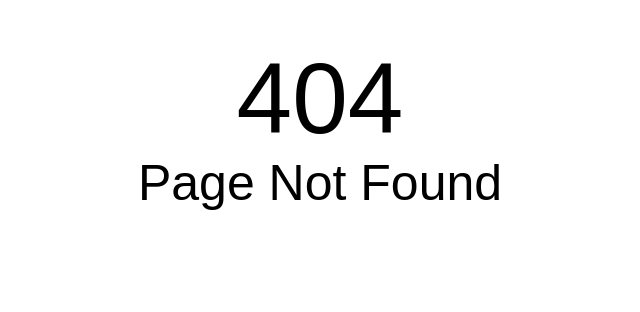
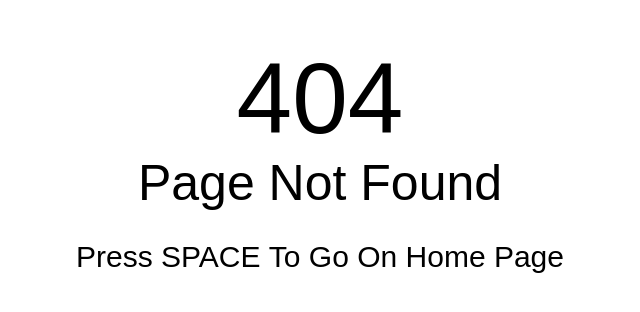
Before and after one commit to odczik/odczik.github.io, a plain HTML site: page 404.html in a window 1280 px wide. Shown: the whole page, without its empty margins (320-960 px from the left). Drawn offline with Linux system fonts and the light colour scheme.

Commit message:
Update 404.html

```diff
--- a/404.html
+++ b/404.html
@@ -43,6 +43,10 @@
             ctx.fillStyle = "black";
             ctx.textAlign = "center";
             ctx.fillText("Page Not Found", canvas.width/2, canvas.height/4);
+            ctx.font = "30px sans-serif";
+            ctx.fillStyle = "black";
+            ctx.textAlign = "center";
+            ctx.fillText("Press SPACE To Go On Home Page", canvas.width/2, canvas.height/3);
         }
 
         window.addEventListener("mousemove", function(e) {
@@ -50,6 +54,11 @@
         })
         window.addEventListener("click", function() {
             pickColor()
+        })
+        window.addEventListener("keypress", function(e){
+            if(e.keyCode === 32){
+                window.open("https://www.odczik.tk/#home")
+            }
         })
 
         function drawOnMove(e){
```
